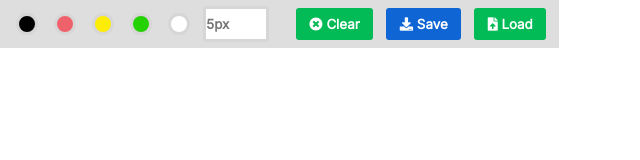
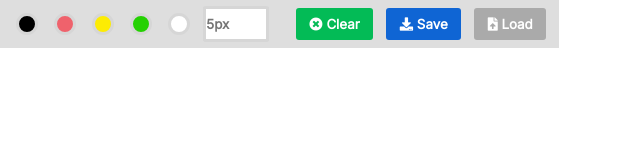
Before and after one commit to InsulatorGMan/ScribbleDraw, a plain HTML site: page index.html in a window 1280 px wide. Shown: the whole page, without its empty margins (0-640 px from the left). Drawn offline with Linux system fonts and the light colour scheme.

Commit message:
Update style.css

```diff
--- a/style.css
+++ b/style.css
@@ -74,3 +74,9 @@ button:hover {
 .save{
     background-color: #0f65d4;
 }
+
+.load {
+
+    background-color: #aaaaaa;
+
+}
```
